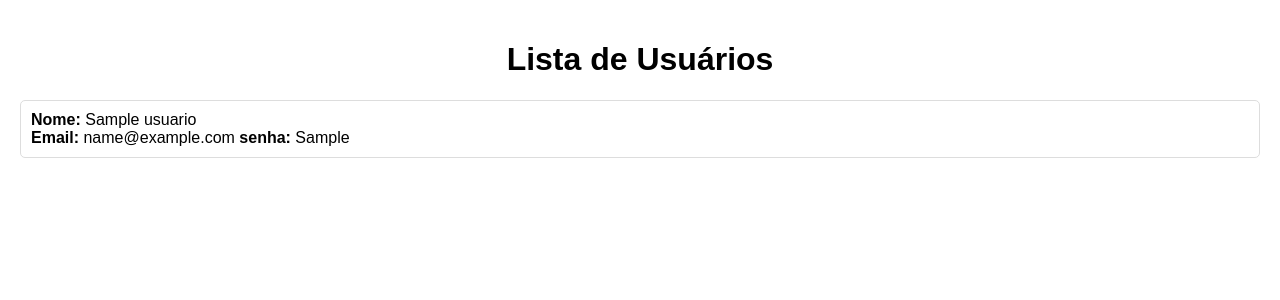
After one commit to gerardlima333/GETNULEM, a Flask app: template get/app/templates/most.html in a window 1280 px wide. The commit adds this page. Shown: the top 300 px of the page. Run offline with Flask 2, Linux system fonts and the light colour scheme; the template is opened without the code that fills it: values that come from a table or form of the project are taken from there, others are empty; tables that the repository leaves empty hold one stand-in row (values such as "Sample post").

Commit message:
erro de add coluna senha no banco

```diff
--- a/get/app.py
+++ b/get/app.py
@@ -1,58 +1,4 @@
-# app/app.py
-from flask import Blueprint, render_template
-from sqlalchemy import create_engine
-from flask_sqlalchemy import SQLAlchemy
-from flask import Flask, render_template, request, redirect, url_for
+from app import app
 
-
-app = Blueprint('app', __name__)
-
-app.config['SQLALCHEMY_DATABASE_URI'] = 'sqlite:///site.db'
-db = SQLAlchemy(app)
-
-class Usuario(db.Model):
-    id = db.column(db.Integer, primary_key= True)
-    nome = db.column(db.string(80), nullable=False)
-    email = db.column(db.string(120), nullable=False, unique= True)
-
-    def __repr__(self):
-        return f'<Usuario {self.email}'
-
-db.create_all
-
-
-#@app_bp.route('/adiciona_usuario')
-#def criar_usuario():
-
-
-@app.route('/login', methods=['GET'])
-def index():
-    return render_template('func.html')
-
-@app.route('/m', methods=['POST'])
-def menu():
-    return render_template('adm.html')
-
-@app.route('/card', methods=['POST'] )
-def adicionar_usuario():
-    if request.method == 'POST':
-        nome = request.form['nome']
-        email = request.form['email']
-
-        novo_usuario = Usuario(nome, email)
-        db.session.add(novo_usuario)
-        db.session.commit()
-
-    return redirect(url_for("cad"))
-def cad():
-
-
-
-
-
-
-    return render_template('cad.html')
-
-
-if __name__=="__main__":
+if __name__ == '__main__':
     app.run(debug=True)
--- a/get/app/models/__init__.py
+++ b/get/app/models/__init__.py
@@ -4,6 +4,7 @@ class Usuario(db.Model):
     id = db.Column(db.Integer, primary_key=True)
     nome = db.Column(db.String(80), nullable=False)
     email = db.Column(db.String(120), unique=True, nullable=False)
+    senha = db.Column(db.String(250), unique=True, nullable=False)
 
     def __repr__(self):
         return f'<Usuario {self.nome}>'
--- /dev/null
+++ b/get/app/templates/most.html
@@ -0,0 +1,48 @@
+<!DOCTYPE html>
+<html lang="pt-br">
+<head>
+    <meta charset="UTF-8">
+    <meta name="viewport" content="width=device-width, initial-scale=1.0">
+    <title>Lista de Usuários</title>
+    <style>
+        body {
+            font-family: Arial, sans-serif;
+            margin: 0;
+            padding: 20px;
+            box-sizing: border-box;
+        }
+
+        h1 {
+            text-align: center;
+        }
+
+        ul {
+            list-style-type: none;
+            padding: 0;
+        }
+
+        li {
+            margin-bottom: 10px;
+            border: 1px solid #ddd;
+            padding: 10px;
+            border-radius: 5px;
+        }
+    </style>
+</head>
+<body>
+
+    <h1>Lista de Usuários</h1>
+
+    <ul>
+        {% for usuario in usuarios %}
+            <li>
+                <strong>Nome:</strong> {{ usuario.nome }}<br>
+                <strong>Email:</strong> {{ usuario.email }}
+                <strong>senha:</strong> {{usuario.senha}}
+
+            </li>
+        {% endfor %}
+    </ul>
+
+</body>
+</html>
```
Also changed, not shown: get/app/templates/cad.html (+14 -8 lines), get/app/views.py (+22 -1 lines).
